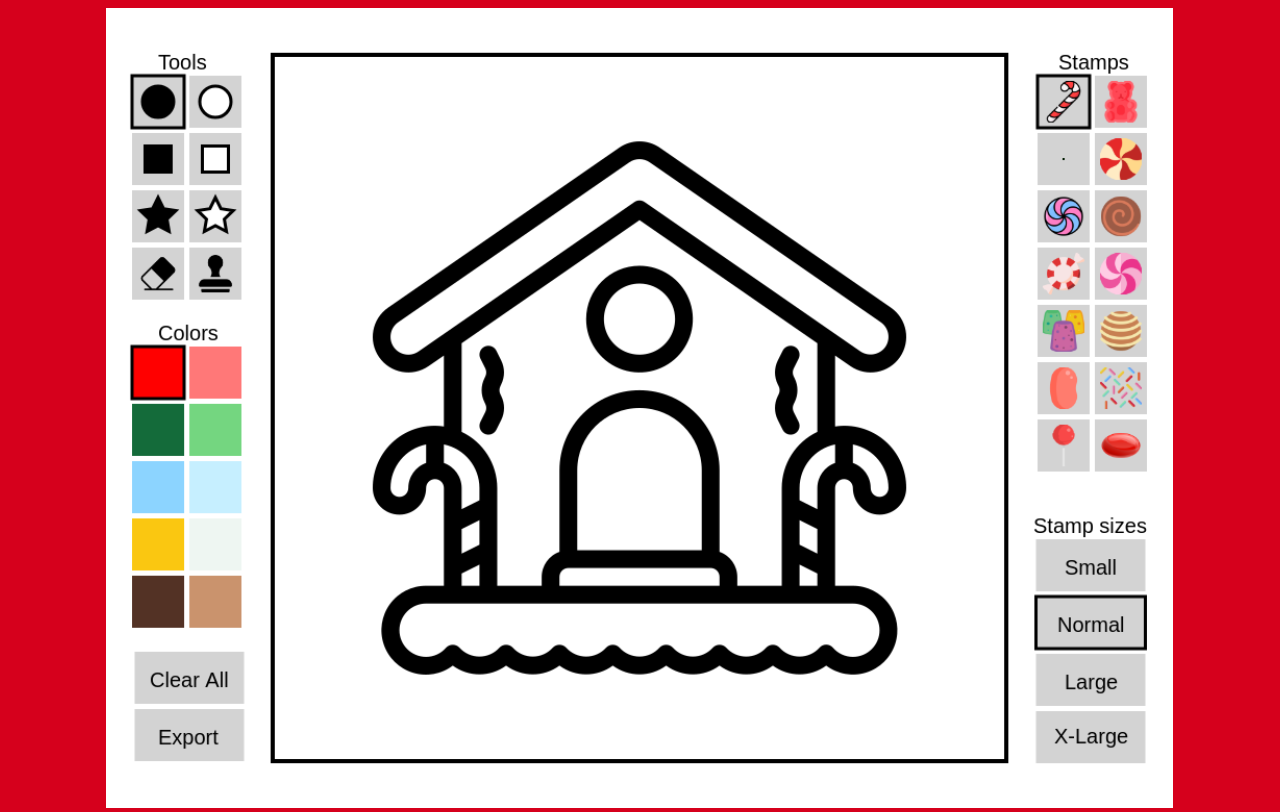
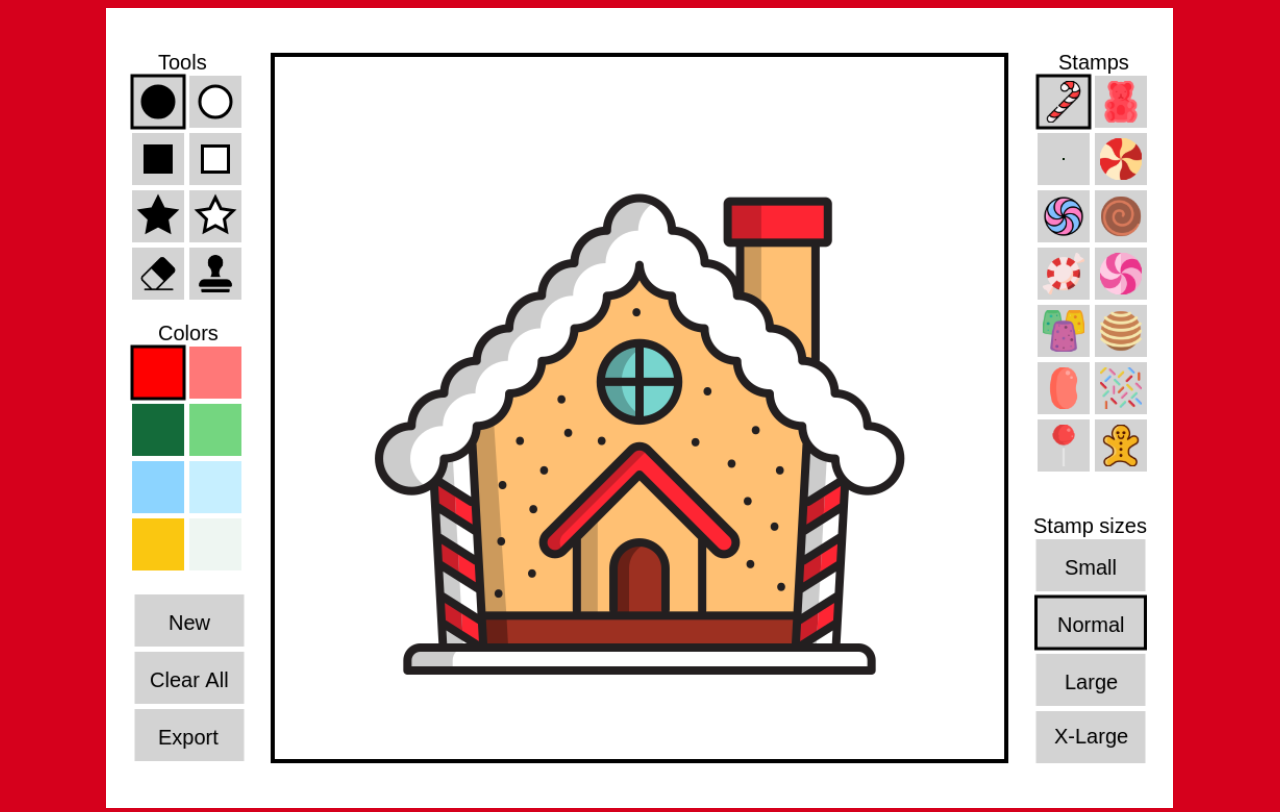
Before and after one commit to jpoiri/gingerbread-decorator, a website built with webpack: page index.html in a window 1280 px wide. Built offline with nearby package versions, Linux system fonts and the light colour scheme; files whose address does not match are found by name.

Commit message:
feat:add rotating houses

```diff
--- a/index.html
+++ b/index.html
@@ -4,12 +4,7 @@
     <title>Gingerbread man decorator</title>
     <meta charset="utf-8">
     <style>
-      @font-face {
-        font-family: 'roboto';
-        src: url('assets/font/roboto/Roboto-Regular.ttf');
-      }
       body, html {
-        font-family: 'roboto';
         background-color: #D6001C;
       }
     </style>
--- a/src/scenes/Game.js
+++ b/src/scenes/Game.js
@@ -32,7 +32,22 @@ export default class GameScene extends Phaser.Scene {
 	}
 
 	preload() {
-		this.load.image('house', 'assets/img/house.png');
+		// get random gingerbread house to load.
+		let houseNumber = Math.floor(Math.random() * 6) + 1;
+
+		console.log(houseNumber);
+
+		const previousHouseNumber = localStorage.getItem('houseNumber');
+
+		console.log(previousHouseNumber);
+
+		while(houseNumber === parseInt(previousHouseNumber, 10)) {
+			houseNumber = Math.floor(Math.random() * 6) + 1;
+			console.log(houseNumber);
+		}
+		localStorage.setItem('houseNumber', houseNumber);
+
+		this.load.image('house', `assets/img/house${houseNumber}.png`);
 		this.load.image('eraser-icon', 'assets/img/eraser.png');
 		this.load.image('stamp-icon', 'assets/img/stamp.png');
 		this.load.image('candy-cane', 'assets/img/candy-cane.png');
@@ -48,7 +63,7 @@ export default class GameScene extends Phaser.Scene {
 		this.load.image('jelly-beans', 'assets/img/jelly-beans.png');
 		this.load.image('sprinkles', 'assets/img/sprinkles.png');
 		this.load.image('lollipop', 'assets/img/lollipop.png');
-		this.load.image('food', 'assets/img/food.png');
+		this.load.image('gingerbread-man', 'assets/img/gingerbread-man.png');
 	}
 
 	create() {
@@ -58,7 +73,7 @@ export default class GameScene extends Phaser.Scene {
 		this.stampSizeMultiplier = 1;
 		this.drawnShapes = [];
 		this.stage = this.createStage();
-		this.stageImage = this.createStageImage();
+		this.createStageImage();
 		this.createColorToolbar();
 		this.createStampToolbar();
 		this.createStampSizeToolbar();
@@ -75,7 +90,7 @@ export default class GameScene extends Phaser.Scene {
 	}
 
 	createStageImage(stage) {
-		return this.add.image(this.stage.x + this.stage.width / 2, this.stage.y + this.stage.height / 2, 'house');
+		this.add.image(this.stage.x + this.stage.width / 2, this.stage.y + this.stage.height / 2, 'house');
 	}
 
 	createColorToolbar() {
@@ -84,7 +99,7 @@ export default class GameScene extends Phaser.Scene {
 		const x = 50;
 		const y = 350;
 		const offset = 55;
-		const colors = [0xff0000, 0xff7878, 0x146b3a, 0x74d680, 0x8cd4ff, 0xc6efff, 0xfac711, 0xeef6f2, 0x533225, 0xca936d];
+		const colors = [0xff0000, 0xff7878, 0x146b3a, 0x74d680, 0x8cd4ff, 0xc6efff, 0xfac711, 0xeef6f2];
 
 		this.add.text(50, 300, 'Colors', {
 			fontFamily: FONT_FAMILY,
@@ -132,7 +147,7 @@ export default class GameScene extends Phaser.Scene {
 			'jelly-beans',
 			'sprinkles',
 			'lollipop',
-			'food'
+			'gingerbread-man'
 		];
 
 		this.add.text(914, 40, 'Stamps', {
@@ -281,6 +296,20 @@ export default class GameScene extends Phaser.Scene {
 	}
 
 	createButtons() {
+
+		const changeHouse = this.add.rectangle(80, this.stage.y + this.stage.height - 135, 105, 50, BUTTON_BACKGROUND_COLOR);
+
+		this.add.text(60, this.stage.y + this.stage.height - 145, 'New', {
+			fontFamily: FONT_FAMILY,
+			fontSize: FONT_SIZE,
+			color: TEXT_COLOR
+		});
+
+		changeHouse.setInteractive();
+		changeHouse.on('pointerdown', () => {
+			location.reload();
+		})
+
 		const clearAllButton = this.add.rectangle(80, this.stage.y + this.stage.height - 80, 105, 50, BUTTON_BACKGROUND_COLOR);
 
 		this.add.text(42, this.stage.y + this.stage.height - 90, 'Clear All', {
@@ -310,7 +339,7 @@ export default class GameScene extends Phaser.Scene {
 			saveCanvas.height = 650;
 
 			const ctx = saveCanvas.getContext('2d');
-			ctx.drawImage(canvas, 165, 50, 690, 650, 0, 0, 700, 650);
+			ctx.drawImage(canvas, 165, 50, 700, 650, 0, 0, 700, 650);
 
 			let dataURL = saveCanvas.toDataURL('image/png');
 
```
Also changed, not shown: README.md, assets/img/candy3.png (deleted), assets/img/food.png (deleted), assets/img/house.png (deleted), assets/img/house1.png (added), assets/img/house2.png (added), assets/img/house3.png (added), assets/img/house4.png (added), assets/img/house5.png (added), assets/img/house6.png (added).
